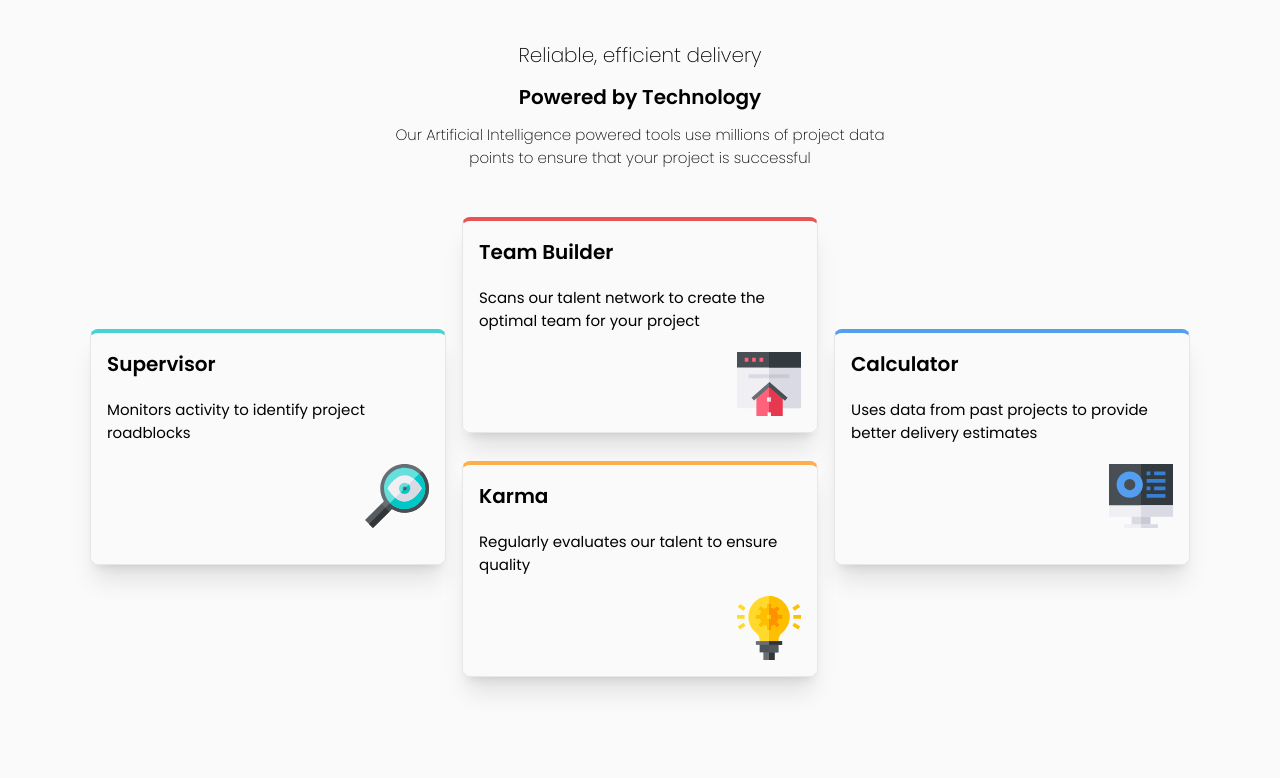
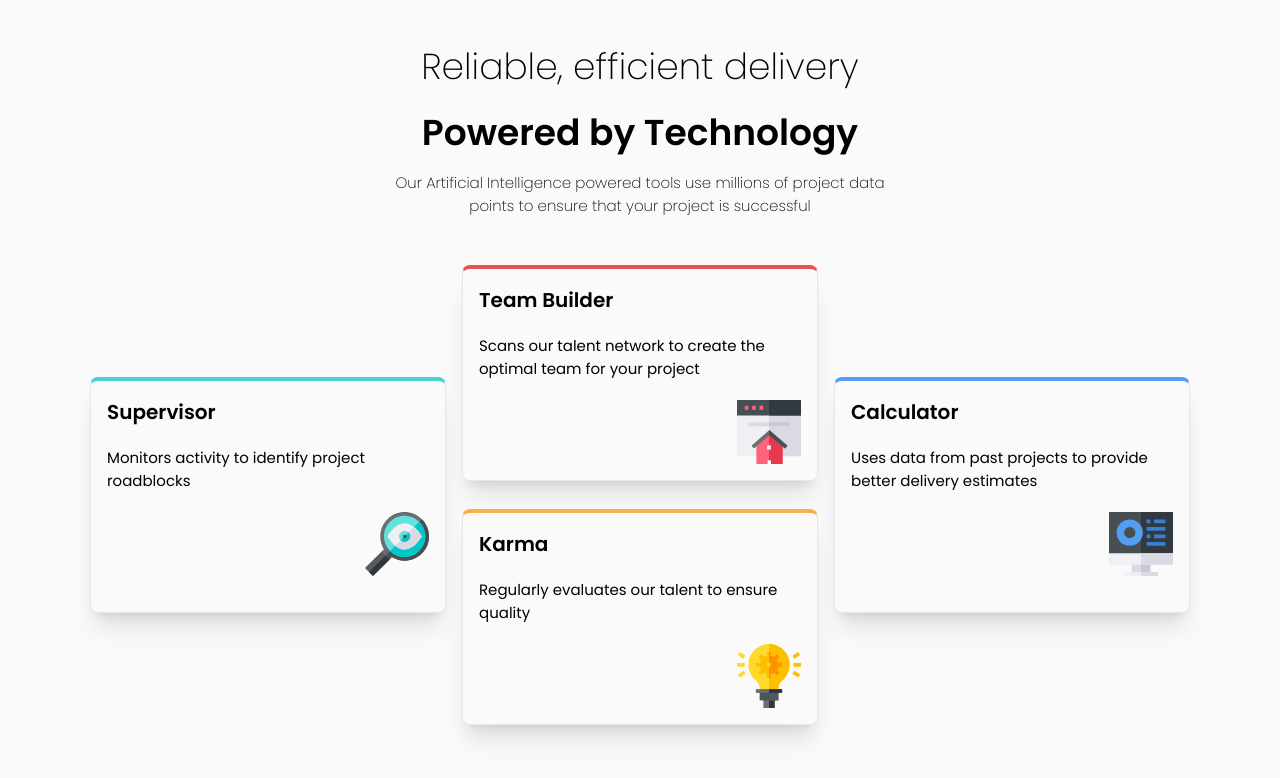
Before and after one commit to rafbar2000rr/four-card-feature, a plain HTML site: page src/index.html in a window 1280 px wide. Drawn offline with Linux system fonts and the light colour scheme.

Commit message:
first commit

```diff
--- a/src/index.html
+++ b/src/index.html
@@ -18,8 +18,8 @@
     <article class=" flex flex-col w-[356px] mt-10 mb-6 sm:w-[100%] ">
       <header class="flex flex-col  items-center w-[356px]  sm:w-[100%]">
         <div class= "flex flex-col sm:w-[500px] gap-3 mb-12">
-        <h1 class="font-poppins font-[200] text-[20px] text-center ">Reliable, efficient delivery</h1>
-        <h2 class="font-poppins font-[600] text-[20px] text-center" >Powered by Technology</h2>
+        <h1 class="font-poppins font-[200] text-[36px] text-center ">Reliable, efficient delivery</h1>
+        <h2 class="font-poppins font-[600] text-[36px] text-center" >Powered by Technology</h2>
         <p class="font-poppins font-[200] text-[15px] text-center">Our Artificial Intelligence powered tools use millions of project data points
           to ensure that your project is successful</p>
         </div>
```
Also changed, not shown: src/output.css.
